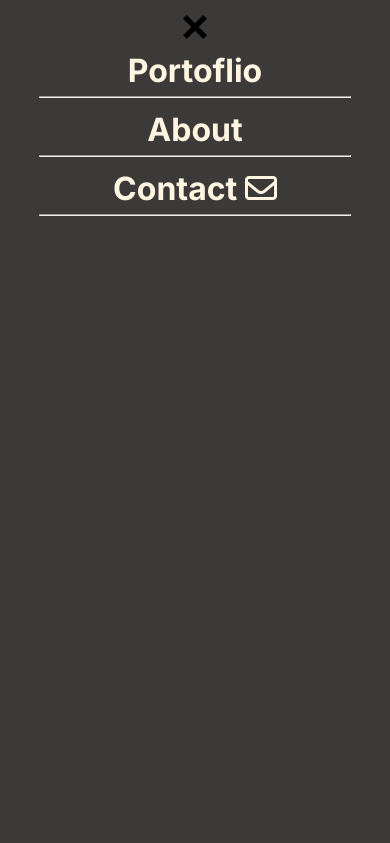
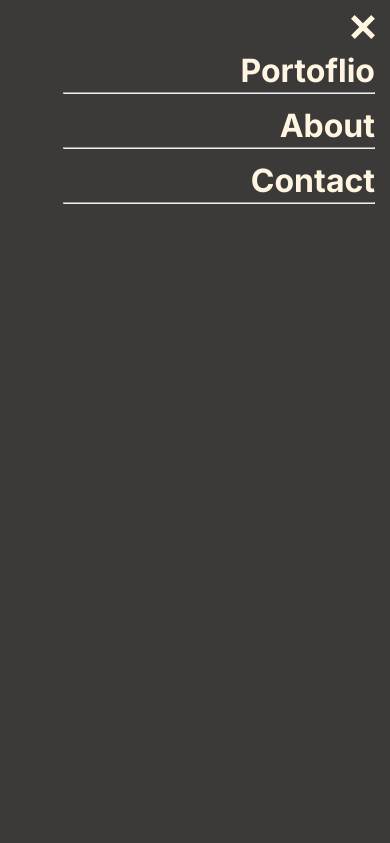
Before and after one commit to mirouhml/cr-training-mobile-menu, a plain HTML site: page index.html in a window 390 px wide. Both pictures are taken after a click on the button 366 px from the left and 27 px from the top of the page. Shown: the top 843 px of the page. Drawn offline with Linux system fonts and the light colour scheme.

Commit message:
Implement required changes.

```diff
--- a/css/main.css
+++ b/css/main.css
@@ -441,6 +441,7 @@ textarea {
     font-style: normal;
     font-weight: 700;
     text-decoration: none;
+    width: fit-content;
   }
 
   .mobile-nav > ul {
@@ -451,13 +452,11 @@ textarea {
     height: 100%;
   }
 
-  .mobile-menu > li > hr {
-    margin: 0 24px 24px 24px;
-    border-top: 0;
-  }
-
-  #close-button {
-    float: right;
+  .mobile-nav ul > li {
+    display: flex;
+    flex-direction: column;
+    align-items: flex-end;
+    width: 100%;
   }
 }
 
@@ -502,7 +501,8 @@ textarea {
     margin-right: 10vw;
   }
 
-  .nav-link {
+  .nav-link,
+  .mobile-nav-link {
     font-family: "Inter", sans-serif;
     font-style: normal;
     font-weight: 600;
@@ -514,7 +514,8 @@ textarea {
     transition: 350ms;
   }
 
-  .nav-link:hover {
+  .nav-link:hover,
+  .mobile-nav-link:hover {
     border: 1px solid #d2d5db;
   }
 
--- a/functions.js
+++ b/functions.js
@@ -11,3 +11,12 @@ closeButton.addEventListener('click', () => {
   document.querySelector('.mobile-nav').style.display = 'none';
   menuButton.style.display = 'block';
 });
+
+const navLinksAll = document.querySelectorAll('.mobile-nav-link');
+
+navLinksAll.forEach((link) => {
+  link.addEventListener('click', () => {
+    document.querySelector('.mobile-nav').style.display = 'none';
+    menuButton.style.display = 'block';
+  });
+});
--- a/index.html
+++ b/index.html
@@ -39,22 +39,21 @@
               id="close-button"
             >
               <path
+                fill="#FFF5E1"
                 d="M24 20.188l-8.315-8.209 8.2-8.282-3.697-3.697-8.212 8.318-8.31-8.203-3.666 3.666 8.321 8.24-8.206 8.313 3.666 3.666 8.237-8.318 8.285 8.203z"
               />
             </svg>
           </li>
           <li>
-            <a class="nav-link" href="#projects">Portoflio</a>
+            <a class="mobile-nav-link" href="#projects">Portoflio</a>
             <hr />
           </li>
           <li>
-            <a class="nav-link" href="#about-me">About</a>
+            <a class="mobile-nav-link" href="#projects">About</a>
             <hr />
           </li>
           <li>
-            <a class="nav-link" href="#contact"
-              >Contact <i class="far fa-envelope"></i
-            ></a>
+            <a class="mobile-nav-link" href="#contact">Contact</a>
             <hr />
           </li>
         </ul>
```
Also changed, not shown: 1 other file.
